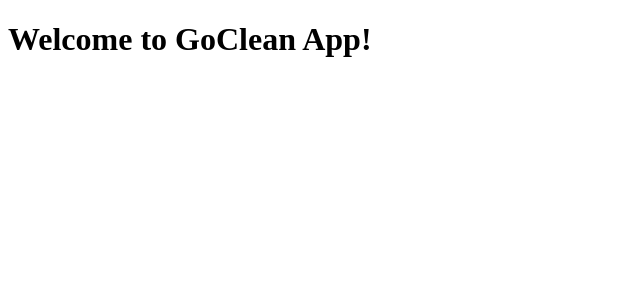
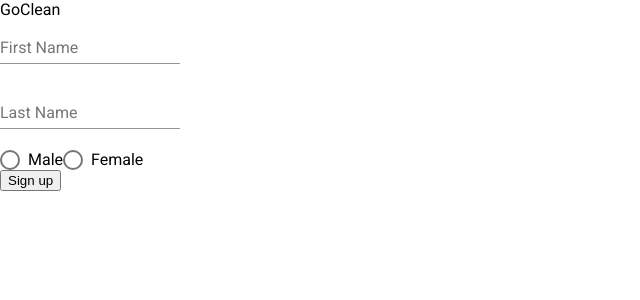
Before and after one commit to Naiket08/goClean, an Angular app: page / in a window 1280 px wide. Shown: the top 300 px of the page, without its empty margins (0-640 px from the left). Built offline with nearby package versions, Linux system fonts and the light colour scheme.

Commit message:
Angular Material setup and Sign up page

```diff
--- a/angular.json
+++ b/angular.json
@@ -28,6 +28,7 @@
               "src/assets"
             ],
             "styles": [
+              "./node_modules/@angular/material/prebuilt-themes/deeppurple-amber.css",
               "src/styles.scss"
             ],
             "scripts": []
@@ -96,6 +97,7 @@
               "src/assets"
             ],
             "styles": [
+              "./node_modules/@angular/material/prebuilt-themes/deeppurple-amber.css",
               "src/styles.scss"
             ],
             "scripts": []
--- a/package.json
+++ b/package.json
@@ -11,10 +11,12 @@
   "private": true,
   "dependencies": {
     "@angular/animations": "^14.2.0",
+    "@angular/cdk": "^14.2.5",
     "@angular/common": "^14.2.0",
     "@angular/compiler": "^14.2.0",
     "@angular/core": "^14.2.0",
     "@angular/forms": "^14.2.0",
+    "@angular/material": "^14.2.5",
     "@angular/platform-browser": "^14.2.0",
     "@angular/platform-browser-dynamic": "^14.2.0",
     "@angular/router": "^14.2.0",
--- a/src/app/app-routing.module.ts
+++ b/src/app/app-routing.module.ts
@@ -1,9 +1,11 @@
 import { NgModule } from '@angular/core';
 import { RouterModule, Routes } from '@angular/router';
 import { LoginComponent } from './login/login/login.component';
+import { SignupComponent } from './login/signup/signup.component';
 
 const routes: Routes = [
-  { path: '', component: LoginComponent },
+  { path: '', component: SignupComponent },
+  { path: 'signup', component: SignupComponent },
   { path: 'login', component: LoginComponent }
 ];
 
--- /dev/null
+++ b/src/app/login/signup/signup.component.html
@@ -0,0 +1,32 @@
+<div>
+    <div class="row">
+        <div class="col">
+            <span>GoClean</span>
+        </div>
+        <div class="col">
+            <form class="example-form">
+                <div>
+                    <mat-form-field>
+                        <mat-label>First Name</mat-label>
+                        <input matInput placeholder="First Name">
+                    </mat-form-field>
+                </div>
+                <div>
+                    <mat-form-field>
+                        <mat-label>Last Name</mat-label>
+                        <input matInput placeholder="Last Name">
+                    </mat-form-field>
+                </div>
+                <div>
+                    <mat-radio-group aria-label="Select gender">
+                        <mat-radio-button value="1">Male</mat-radio-button>
+                        <mat-radio-button value="2">Female</mat-radio-button>
+                      </mat-radio-group>
+                </div>
+                <div>
+                    <button>Sign up</button>
+                </div>
+            </form>
+        </div>
+    </div>
+</div>
--- /dev/null
+++ b/src/app/login/signup/signup.component.ts
@@ -0,0 +1,15 @@
+import { Component, OnInit } from '@angular/core';
+
+@Component({
+  selector: 'app-signup',
+  templateUrl: './signup.component.html',
+  styleUrls: ['./signup.component.scss']
+})
+export class SignupComponent implements OnInit {
+
+  constructor() { }
+
+  ngOnInit(): void {
+  }
+
+}
--- a/src/index.html
+++ b/src/index.html
@@ -6,6 +6,9 @@
   <base href="/">
   <meta name="viewport" content="width=device-width, initial-scale=1">
   <link rel="icon" type="image/x-icon" href="favicon.ico">
+  <link rel="preconnect" href="https://fonts.gstatic.com">
+  <link href="https://fonts.googleapis.com/css2?family=Roboto:wght@300;400;500&display=swap" rel="stylesheet">
+  <link href="https://fonts.googleapis.com/icon?family=Material+Icons" rel="stylesheet">
 </head>
 <body>
   <app-root></app-root>
--- a/src/styles.scss
+++ b/src/styles.scss
@@ -1 +1,4 @@
 /* You can add global styles to this file, and also import other style files */
+
+html, body { height: 100%; }
+body { margin: 0; font-family: Roboto, "Helvetica Neue", sans-serif; }
```
Also changed, not shown: src/app/app.module.ts (+14 -1 lines), src/app/login/login.module.ts (+15 -2 lines), src/app/login/login/login.component.html (line endings or trailing spaces), src/app/login/signup/signup.component.scss (added), 2 other files (tests, documents, lock files or other folders).
